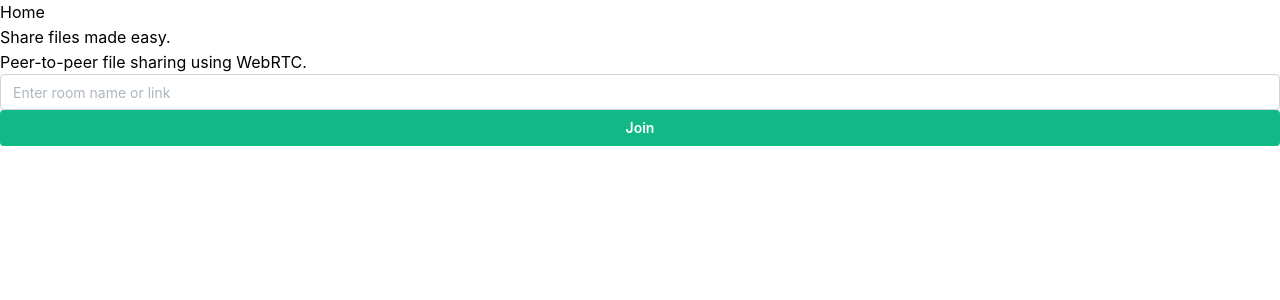
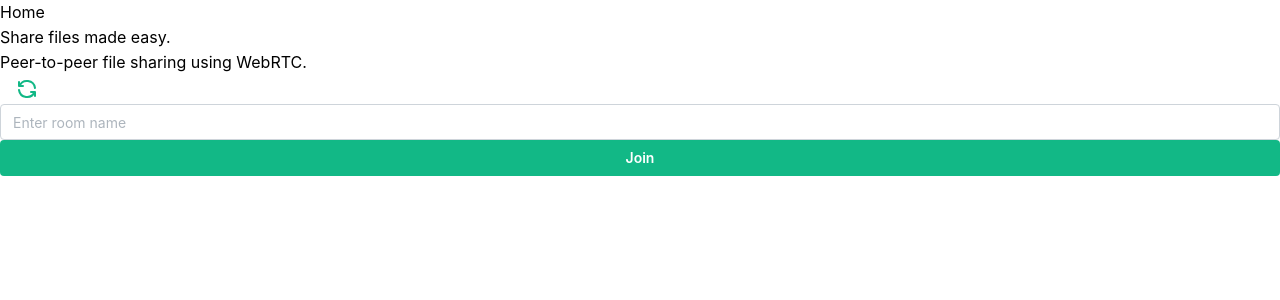
Before and after one commit to chlouzada/webrtc-share, a React (Vite) app: page / in a window 1280 px wide. Shown: the top 300 px of the page. Built offline with nearby package versions, Linux system fonts and the light colour scheme.

Commit message:
random room name btn

```diff
--- a/src/routes/$roomName.lazy.tsx
+++ b/src/routes/$roomName.lazy.tsx
@@ -10,7 +10,6 @@ import {
   Badge,
   ActionIcon,
   RingProgress,
-  useMantineTheme,
 } from "@mantine/core";
 import { Dropzone, DropzoneProps, FileWithPath } from "@mantine/dropzone";
 import {
@@ -43,7 +42,7 @@ const useRoomStore = create<{
 }));
 
 export function Room() {
-  const { roomName } = Route.useParams();
+  const roomName = Route.useParams().roomName.toLowerCase();
 
   const setPeerId = usePeerStore((state) => state.setPeerId);
   const { setRoom, room } = useRoomStore();
@@ -54,6 +53,7 @@ export function Room() {
       const room = joinRoom(
         {
           appId: import.meta.env.VITE_APP_FB_RTDB_URL,
+          rootPath: '__webrtc-share__/rooms'
         },
         `${import.meta.env.VITE_APP_ROOM_NAME_PREFIX}-${roomName}`
       );
--- a/src/routes/index.lazy.tsx
+++ b/src/routes/index.lazy.tsx
@@ -1,4 +1,5 @@
 import { Button, Input } from "@mantine/core";
+import { IconRefresh } from "@tabler/icons-react";
 import { createLazyFileRoute, useNavigate } from "@tanstack/react-router";
 import { useState } from "react";
 
@@ -28,9 +29,19 @@ function Index() {
           navigate({ to: "/$roomName", params: { roomName } });
         }}
       >
+        <Button
+          variant="transparent"
+          size="xs"
+          onClick={() => {
+            const randomRoomName = Math.random().toString(36).substring(7);
+            setRoomName(randomRoomName);
+          }}
+        >
+          <IconRefresh />
+        </Button>
         <Input
           className="w-full lg:w-64"
-          placeholder="Enter room name or link"
+          placeholder="Enter room name"
           value={roomName}
           onChange={(e) => setRoomName(e.currentTarget.value)}
         />
```
